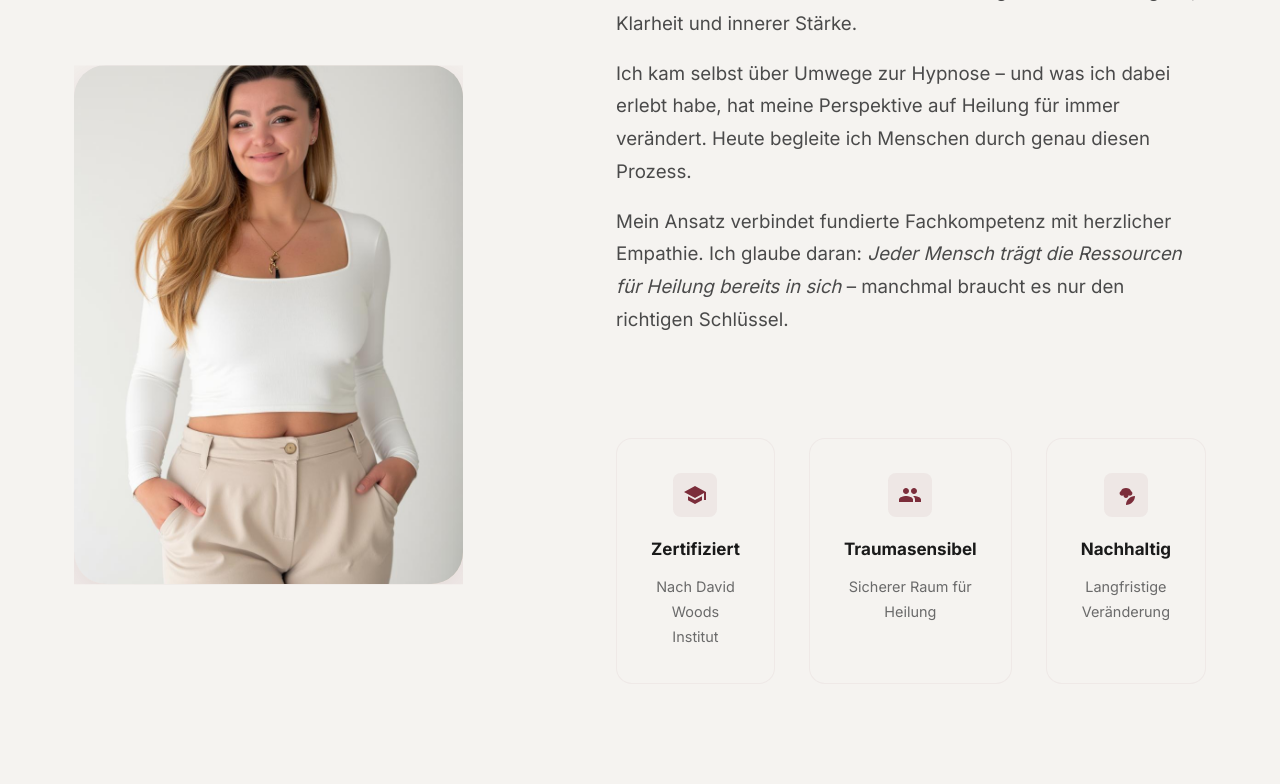
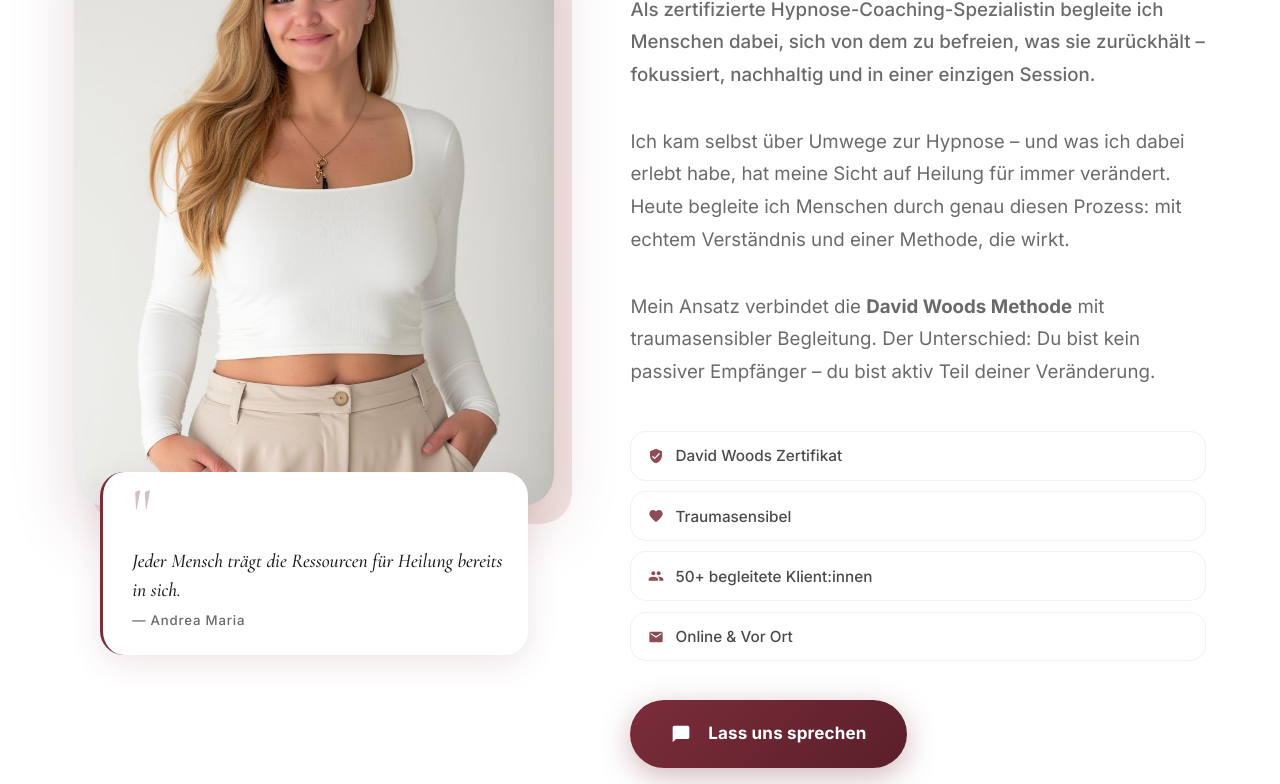
Before and after one commit to viktorfdeltaC/andrea-maria-landingpage, a React (Vite) app: page / in a window 1280 px wide. Shown: the part 3720-4504 px from the top of the page. Built offline with nearby package versions, Linux system fonts and the light colour scheme.

Commit message:
feat: redesign About section with editorial layout, quote card and credentials

```diff
--- a/src/sections/About.css
+++ b/src/sections/About.css
@@ -1,47 +1,208 @@
-.about-grid { display: grid; grid-template-columns: 1fr 1.2fr; gap: var(--spacing-xl); align-items: center; }
-.about-image-wrapper { position: relative; }
-.about-image {
+.about-section {
+  background: var(--color-bg-alt);
+  overflow: hidden;
+}
+
+/* ── Grid ── */
+.about-grid {
+  display: grid;
+  grid-template-columns: 5fr 6fr;
+  gap: clamp(3rem, 6vw, 6rem);
+  align-items: center;
+}
+
+/* ── Image column ── */
+.about-image-col {
+  position: relative;
+}
+
+.about-img-frame {
+  position: relative;
+}
+
+/* Decorative offset block behind image */
+.about-img-bg {
+  position: absolute;
+  inset: 0;
   border-radius: var(--radius-xl);
-  overflow: hidden;
-  box-shadow: var(--shadow-xl);
-  aspect-ratio: 3/4;
+  background: linear-gradient(135deg, var(--color-primary-pale) 0%, rgba(201,150,138,0.25) 100%);
+  transform: translate(18px, 18px);
+  z-index: 0;
+}
+
+.about-img {
   position: relative;
-  background: linear-gradient(135deg, var(--color-primary-pale), #E8D5C4);
+  z-index: 1;
+  width: 100%;
+  aspect-ratio: 4/5;
+  object-fit: cover;
+  object-position: center 15%;
+  border-radius: var(--radius-xl);
+  display: block;
+  box-shadow: 0 24px 64px rgba(123, 45, 58, 0.18);
+}
+
+/* Quote card floating below the image */
+.about-quote-card {
+  position: relative;
+  z-index: 2;
+  margin: -2rem 1.5rem 0;
+  background: white;
+  border-radius: var(--radius-lg);
+  padding: 1.25rem 1.5rem 1.25rem 1.75rem;
+  box-shadow: 0 8px 32px rgba(123, 45, 58, 0.12);
+  border-left: 3px solid var(--color-primary);
+  display: flex;
+  flex-direction: column;
+  gap: 0.25rem;
+}
+
+.about-quote-mark {
+  font-family: 'Cormorant Garamond', serif;
+  font-size: 4rem;
+  line-height: 0.6;
+  color: var(--color-primary);
+  opacity: 0.3;
+  display: block;
+  margin-bottom: 0.5rem;
+}
+
+.about-quote-card blockquote {
+  font-family: 'Cormorant Garamond', serif;
+  font-size: 1.15rem;
+  font-style: italic;
+  font-weight: 500;
+  color: var(--color-text);
+  line-height: 1.5;
+  margin: 0;
+  max-width: none;
+}
+
+.about-quote-card figcaption {
+  font-size: 0.78rem;
+  color: var(--color-text-muted);
+  letter-spacing: 0.06em;
+  font-weight: 500;
+}
+
+/* ── Text column ── */
+.about-text-col {
+  display: flex;
+  flex-direction: column;
+  gap: var(--spacing-md);
+}
+
+.about-text-col h2 {
+  margin: 0;
+}
+
+.about-lead {
+  font-size: 1.1rem;
+  color: var(--color-text-light);
+  line-height: 1.75;
+  font-weight: 500;
+  margin: 0;
+}
+
+.about-text-col > p {
+  margin: 0;
+  color: var(--color-text-muted);
+  line-height: 1.75;
+}
+
+/* Credentials list */
+.about-credentials {
+  list-style: none;
+  margin: 0.5rem 0 0;
+  padding: 0;
+  display: flex;
+  flex-direction: column;
+  gap: 0.6rem;
+}
+
+.about-credentials li {
   display: flex;
   align-items: center;
-  justify-content: center;
-  clip-path: inset(0 0 100% 0);
-  transition: clip-path 0.85s var(--ease-out-quart);
-}
-.animate-from-left.visible .about-image {
-  clip-path: inset(0 0 0% 0);
-}
-.about-image img { width: 100%; height: 100%; object-fit: cover; }
-.about-image-accent { position: absolute; bottom: -20px; right: -20px; width: 160px; height: 160px; background: linear-gradient(135deg, var(--color-accent), var(--color-secondary)); border-radius: var(--radius-lg); z-index: -1; opacity: 0.2; transform: rotate(12deg); }
-.img-placeholder { display: flex; flex-direction: column; align-items: center; gap: 1rem; font-family: 'Cormorant Garamond', serif; font-style: italic; color: var(--color-primary); opacity: 0.45; }
-.img-placeholder svg { width: 60px; height: 60px; }
-.about-highlights { display: grid; grid-template-columns: repeat(3, 1fr); gap: var(--spacing-md); margin: var(--spacing-lg) 0; }
-.highlight-item { text-align: center; padding: var(--spacing-md); background: var(--color-bg-warm); border-radius: var(--radius-md); transition: var(--transition); border: 1px solid rgba(123,45,58,0.05); }
-.highlight-item:hover { transform: translateY(-5px); box-shadow: var(--shadow-md); border-color: rgba(184,150,91,0.2); }
-.highlight-icon { width: 44px; height: 44px; color: var(--color-primary); margin: 0 auto var(--spacing-sm); display: flex; align-items: center; justify-content: center; background: rgba(123, 45, 58, 0.06); border-radius: var(--radius-sm); }
-.highlight-icon svg { width: 24px; height: 24px; fill: currentColor; }
-.highlight-item strong { display: block; margin-bottom: var(--spacing-xs); color: var(--color-text); font-size: 1rem; }
-.highlight-item p { font-size: 0.85rem; margin: 0; color: var(--color-text-muted); }
-
-@media (max-width: 1100px) {
-  .about-grid { grid-template-columns: 1fr; }
-  .about-image { max-width: 420px; margin: 0 auto; }
-  .about-highlights { grid-template-columns: repeat(3, 1fr); }
-  .about-image-accent { display: none; }
+  gap: 0.65rem;
+  font-size: 0.9rem;
+  font-weight: 500;
+  color: var(--color-text-light);
+  padding: 0.6rem 1rem;
+  background: white;
+  border-radius: var(--radius-md);
+  border: 1px solid rgba(123, 45, 58, 0.07);
+  transition: var(--transition-fast);
 }
 
-@media (max-width: 768px) {
-  .about-highlights { grid-template-columns: 1fr; gap: var(--spacing-sm); }
-  .highlight-item { padding: 1rem; display: flex; flex-direction: row; align-items: center; text-align: left; gap: 1rem; }
-  .highlight-icon { margin: 0; flex-shrink: 0; }
-  .highlight-item p { margin: 0; }
+.about-credentials li:hover {
+  border-color: rgba(123, 45, 58, 0.2);
+  box-shadow: 0 2px 12px rgba(123, 45, 58, 0.08);
+  transform: translateX(4px);
 }
 
-@media (max-width: 480px) {
-  .about-image { max-width: 280px; }
+.about-credentials li svg {
+  width: 16px;
+  height: 16px;
+  fill: var(--color-primary);
+  flex-shrink: 0;
+  opacity: 0.85;
 }
+
+.about-cta {
+  align-self: flex-start;
+  margin-top: 0.25rem;
+}
+
+/* ── Responsive ── */
+@media (max-width: 1000px) {
+  .about-grid {
+    grid-template-columns: 1fr;
+    gap: var(--spacing-xl);
+  }
+
+  .about-img-frame {
+    max-width: 420px;
+    margin: 0 auto;
+  }
+
+  .about-text-col {
+    align-items: stretch;
+  }
+
+  .about-cta {
+    align-self: stretch;
+    justify-content: center;
+  }
+}
+
+@media (max-width: 600px) {
+  .about-img {
+    aspect-ratio: 3/4;
+    object-position: center 10%;
+  }
+
+  .about-img-frame {
+    max-width: 100%;
+  }
+
+  .about-img-bg {
+    transform: translate(10px, 10px);
+  }
+
+  .about-quote-card {
+    margin: -1.5rem 0.75rem 0;
+    padding: 1rem 1.25rem;
+  }
+
+  .about-quote-card blockquote {
+    font-size: 1rem;
+  }
+
+  .about-lead {
+    font-size: 1rem;
+  }
+
+  .about-credentials li {
+    font-size: 0.85rem;
+  }
+}
--- a/src/sections/About.jsx
+++ b/src/sections/About.jsx
@@ -1,4 +1,11 @@
 import './About.css'
+
+const credentials = [
+  { icon: 'M12 1L3 5v6c0 5.55 3.84 10.74 9 12 5.16-1.26 9-6.45 9-12V5l-9-4zm-2 16l-4-4 1.41-1.41L10 14.17l6.59-6.59L18 9l-8 8z', label: 'David Woods Zertifikat' },
+  { icon: 'M12 21.35l-1.45-1.32C5.4 15.36 2 12.28 2 8.5 2 5.42 4.42 3 7.5 3c1.74 0 3.41.81 4.5 2.09C13.09 3.81 14.76 3 16.5 3 19.58 3 22 5.42 22 8.5c0 3.78-3.4 6.86-8.55 11.54L12 21.35z', label: 'Traumasensibel' },
+  { icon: 'M16 11c1.66 0 2.99-1.34 2.99-3S17.66 5 16 5c-1.66 0-3 1.34-3 3s1.34 3 3 3zm-8 0c1.66 0 2.99-1.34 2.99-3S9.66 5 8 5C6.34 5 5 6.34 5 8s1.34 3 3 3zm0 2c-2.33 0-7 1.17-7 3.5V19h14v-2.5c0-2.33-4.67-3.5-7-3.5zm8 0c-.29 0-.62.02-.97.05 1.16.84 1.97 1.97 1.97 3.45V19h6v-2.5c0-2.33-4.67-3.5-7-3.5z', label: '50+ begleitete Klient:innen' },
+  { icon: 'M20 4H4c-1.1 0-1.99.9-1.99 2L2 18c0 1.1.9 2 2 2h16c1.1 0 2-.9 2-2V6c0-1.1-.9-2-2-2zm0 4l-8 5-8-5V6l8 5 8-5v2z', label: 'Online & Vor Ort' },
+]
 
 export default function About() {
   const scrollTo = (e) => {
@@ -8,42 +15,58 @@ export default function About() {
   }
 
   return (
-    <section id="about" className="section section--warm">
+    <section id="about" className="section about-section">
       <div className="container">
         <div className="about-grid">
-          <div className="about-image-wrapper animate-from-left">
-            <div className="about-image">
-              <img src="/übermich.jpeg" alt="Andrea Maria" />
+
+          {/* ── Left: Image ── */}
+          <div className="about-image-col animate-from-left">
+            <div className="about-img-frame">
+              <div className="about-img-bg" />
+              <img src="/übermich.jpeg" alt="Andrea Maria" className="about-img" />
             </div>
-            <div className="about-image-accent" />
+            <figure className="about-quote-card">
+              <span className="about-quote-mark">"</span>
+              <blockquote>Jeder Mensch trägt die Ressourcen für Heilung bereits in sich.</blockquote>
+              <figcaption>— Andrea Maria</figcaption>
+            </figure>
           </div>
-          <div className="animate-from-right">
-            <span className="section-label">
-              <svg viewBox="0 0 24 24" fill="currentColor"><path d="M12 12c2.21 0 4-1.79 4-4s-1.79-4-4-4-4 1.79-4 4 1.79 4 4 4zm0 2c-2.67 0-8 1.34-8 4v2h16v-2c0-2.66-5.33-4-8-4z"/></svg>
-              Über mich
-            </span>
+
+          {/* ── Right: Text ── */}
+          <div className="about-text-col animate-from-right">
+            <span className="section-label">Über mich</span>
             <h2>Hallo, ich bin Andrea</h2>
-            <p>Als zertifizierte Hypnose-Coaching-Spezialistin begleite ich Menschen seit über 8 Jahren auf ihrem Weg zu mehr Leichtigkeit, Klarheit und innerer Stärke.</p>
-            <p>Ich kam selbst über Umwege zur Hypnose – und was ich dabei erlebt habe, hat meine Perspektive auf Heilung für immer verändert. Heute begleite ich Menschen durch genau diesen Prozess.</p>
-            <p>Mein Ansatz verbindet fundierte Fachkompetenz mit herzlicher Empathie. Ich glaube daran: <em>Jeder Mensch trägt die Ressourcen für Heilung bereits in sich</em> – manchmal braucht es nur den richtigen Schlüssel.</p>
-            <div className="about-highlights">
-              {[
-                { label: 'Zertifiziert', sub: 'Nach David Woods Institut', path: 'M5 13.18v4L12 21l7-3.82v-4L12 17l-7-3.82zM12 3L1 9l11 6 9-4.91V17h2V9L12 3z' },
-                { label: 'Traumasensibel', sub: 'Sicherer Raum für Heilung', path: 'M16 11c1.66 0 2.99-1.34 2.99-3S17.66 5 16 5c-1.66 0-3 1.34-3 3s1.34 3 3 3zm-8 0c1.66 0 2.99-1.34 2.99-3S9.66 5 8 5C6.34 5 5 6.34 5 8s1.34 3 3 3zm0 2c-2.33 0-7 1.17-7 3.5V19h14v-2.5c0-2.33-4.67-3.5-7-3.5zm8 0c-.29 0-.62.02-.97.05 1.16.84 1.97 1.97 1.97 3.45V19h6v-2.5c0-2.33-4.67-3.5-7-3.5z' },
-                { label: 'Nachhaltig', sub: 'Langfristige Veränderung', path: 'M12 22c4.97 0 9-4.03 9-9-4.97 0-9 4.03-9 9zM5.6 10.25c0 1.38 1.12 2.5 2.5 2.5.53 0 1.01-.16 1.42-.44l-.02.19c0 1.38 1.12 2.5 2.5 2.5s2.5-1.12 2.5-2.5l-.02-.19c.4.28.89.44 1.42.44 1.38 0 2.5-1.12 2.5-2.5 0-1-.59-1.85-1.43-2.25C16.56 6.25 14.48 5 12 5S7.44 6.25 7.03 8C6.19 8.4 5.6 9.25 5.6 10.25z' },
-              ].map((h, i) => (
-                <div key={i} className="highlight-item">
-                  <div className="highlight-icon"><svg viewBox="0 0 24 24" fill="currentColor"><path d={h.path}/></svg></div>
-                  <strong>{h.label}</strong>
-                  <p>{h.sub}</p>
-                </div>
+
+            <p className="about-lead">
+              Als zertifizierte Hypnose-Coaching-Spezialistin begleite ich Menschen dabei, sich von dem zu befreien, was sie zurückhält – fokussiert, nachhaltig und in einer einzigen Session.
+            </p>
+
+            <p>
+              Ich kam selbst über Umwege zur Hypnose – und was ich dabei erlebt habe, hat meine Sicht auf Heilung für immer verändert. Heute begleite ich Menschen durch genau diesen Prozess: mit echtem Verständnis und einer Methode, die wirkt.
+            </p>
+
+            <p>
+              Mein Ansatz verbindet die <strong>David Woods Methode</strong> mit traumasensibler Begleitung. Der Unterschied: Du bist kein passiver Empfänger – du bist aktiv Teil deiner Veränderung.
+            </p>
+
+            {/* Credentials */}
+            <ul className="about-credentials">
+              {credentials.map((c, i) => (
+                <li key={i}>
+                  <svg viewBox="0 0 24 24" fill="currentColor"><path d={c.icon}/></svg>
+                  {c.label}
+                </li>
               ))}
-            </div>
-            <a href="#contact" className="btn btn-secondary" onClick={scrollTo}>
-              <svg viewBox="0 0 24 24" fill="currentColor"><path d="M20 2H4c-1.1 0-2 .9-2 2v18l4-4h14c1.1 0 2-.9 2-2V4c0-1.1-.9-2-2-2z"/></svg>
+            </ul>
+
+            <a href="#contact" className="btn btn-primary about-cta" onClick={scrollTo}>
+              <svg viewBox="0 0 24 24" fill="currentColor" width="18" height="18">
+                <path d="M20 2H4c-1.1 0-2 .9-2 2v18l4-4h14c1.1 0 2-.9 2-2V4c0-1.1-.9-2-2-2z"/>
+              </svg>
               Lass uns sprechen
             </a>
           </div>
+
         </div>
       </div>
     </section>
```
